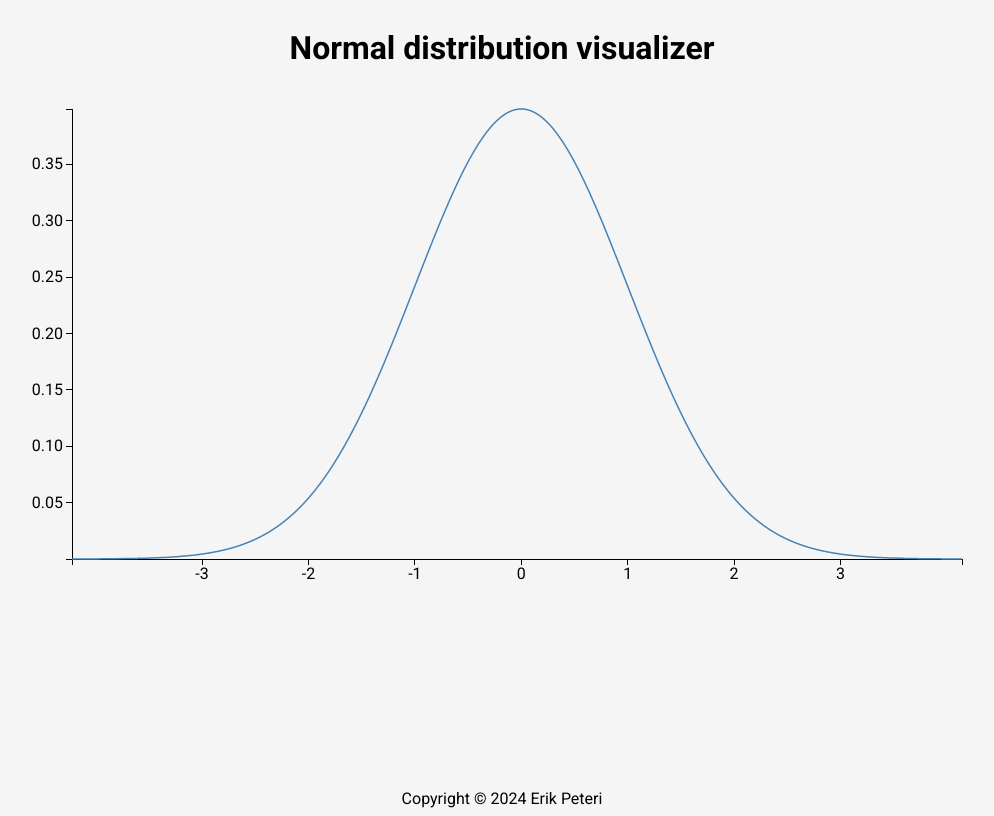
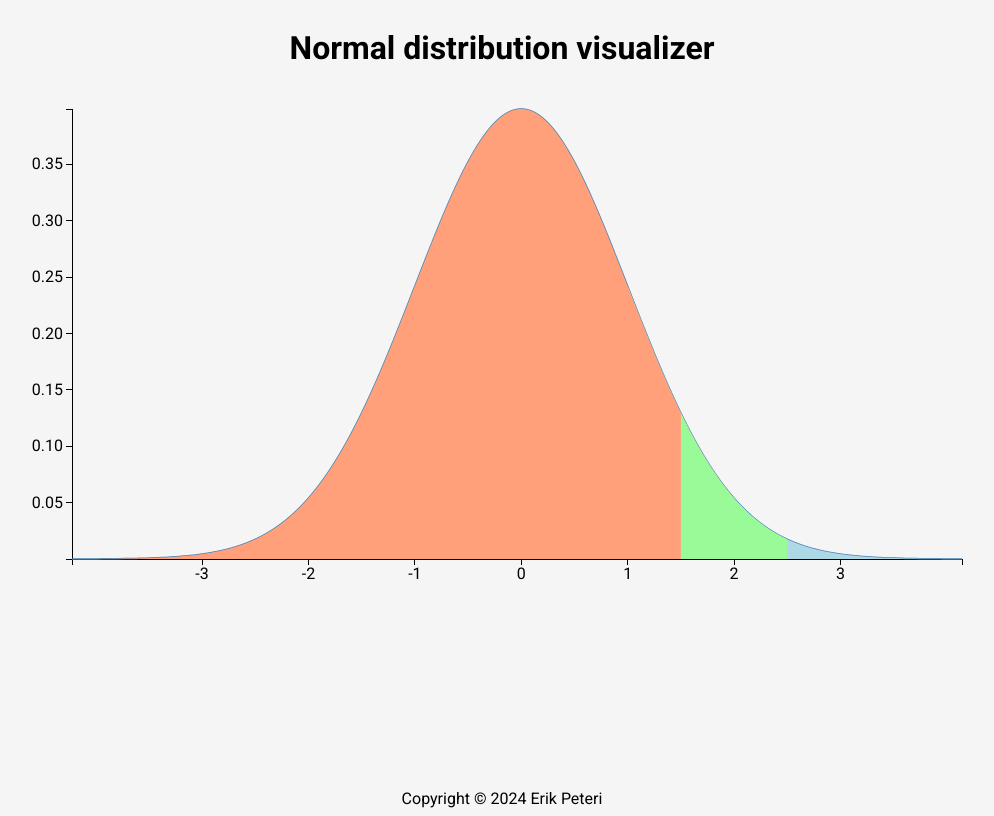
Before and after one commit to LerkkaP/normal-dist-visualizer, a plain HTML site: page index.html in a window 1280 px wide. Shown: the whole page, without its empty margins (138-1132 px from the left). Drawn offline with nearby package versions, Linux system fonts and the light colour scheme.

Commit message:
add favicon and define functions for shading area under the curve

```diff
--- a/index.html
+++ b/index.html
@@ -5,6 +5,7 @@
   <meta name="viewport" content="width=device-width, initial-scale=1.0">
   <meta http-equiv="X-UA-Compatible" content="ie=edge">
   <title>Normal distribution</title>
+  <link rel="icon" type="image/x-icon" href="/images/bell-curve.png">
   <link rel="stylesheet" href="css/style.css">
   <link rel="preconnect" href="https://fonts.googleapis.com">
   <link rel="preconnect" href="https://fonts.gstatic.com" crossorigin>
@@ -93,6 +94,45 @@
         .datum(data)
         .attr("class", "line")
         .attr("d", line);
+
+    // indexes for points/ranges
+    var index1 = d3.bisectLeft(data.map(function(d) { return d.q; }), 1);
+    var index2 = d3.bisectLeft(data.map(function(d) { return d.q; }), 2);
+    var indexStart = d3.bisectLeft(data.map(function(d) { return d.q; }), 1.5);
+    var indexEnd = d3.bisectLeft(data.map(function(d) { return d.q; }), 2.5);
+
+    var areaAbovePoint = d3.svg.area()
+        .x(function(d) { return x(d.q); })
+        .y0(height)
+        .y1(function(d, i) { return i >= index1 ? y(d.p) : height; });
+
+    svg.append("path")
+        .datum(data)
+        .attr("class", "area")
+        .style("fill", "#ADD8E6")
+        .attr("d", areaAbovePoint);
+
+    var areaBelowPoint = d3.svg.area()
+        .x(function(d) { return x(d.q); })
+        .y0(function(d, i) { return i < index2 ? y(d.p) : height; })
+        .y1(height);
+
+    svg.append("path")
+        .datum(data)
+        .attr("class", "area")
+        .style("fill", "#FFA07A")
+        .attr("d", areaBelowPoint);
+
+    var areaBetweenPoints = d3.svg.area()
+        .x(function(d) { return x(d.q); })
+        .y0(function(d, i) { return i >= indexStart && i <= indexEnd ? y(d.p) : height; })
+        .y1(height);
+
+    svg.append("path")
+        .datum(data)
+        .attr("class", "area")
+        .style("fill", "#98FB98") // Set the fill color
+        .attr("d", areaBetweenPoints);
   </script>
   <script src="js/api.js"></script>
 </body>
```
Also changed, not shown: images/bell-curve.png (added).
